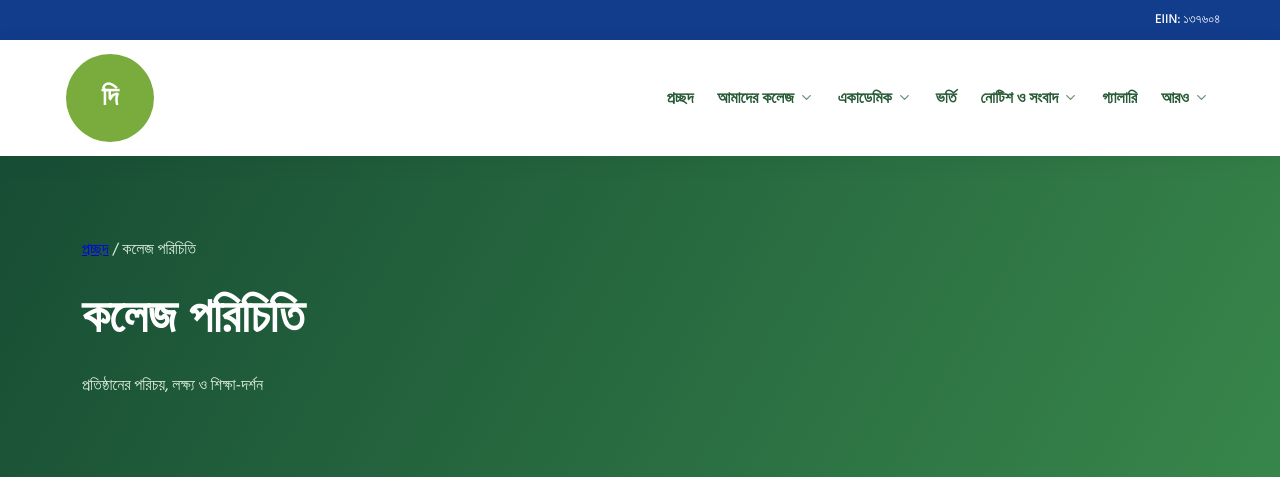
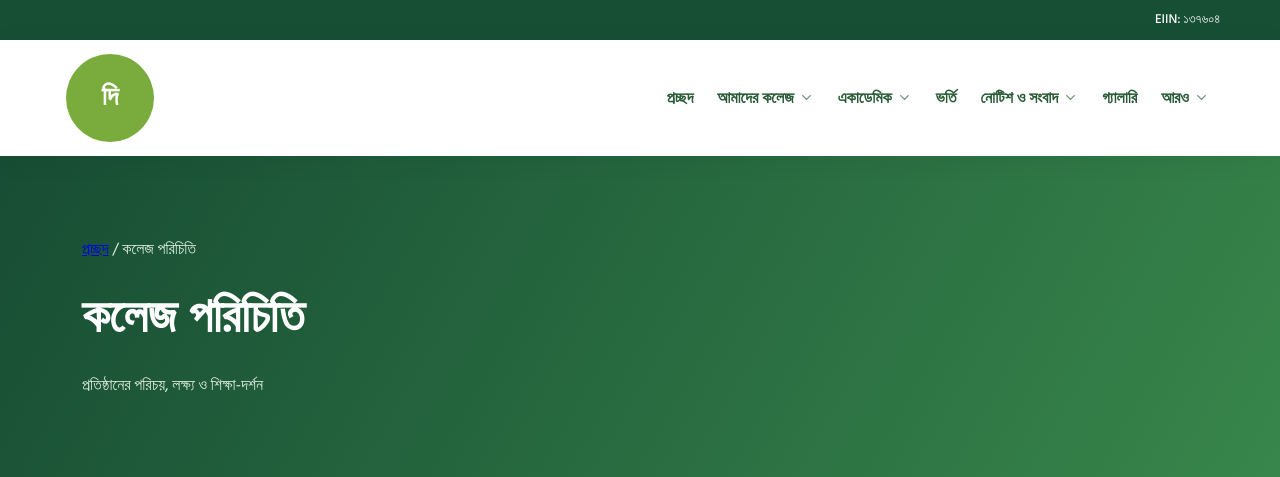
Before and after one commit to pavelsarwar/dic, a PHP site: page /about.html in a window 1280 px wide. Shown: the top 477 px of the page. Run offline with PHP 8.4, Linux system fonts and the light colour scheme.

Commit message:
ui: restore college green top bar and align map pin svg

```diff
--- a/assets/shared.css
+++ b/assets/shared.css
@@ -129,3 +129,7 @@
 .cms-footer-grid .cms-contact-line{display:flex;align-items:flex-start;gap:10px;margin:5px 0;line-height:1.5}
 .cms-contact-icon{display:inline-flex;flex:0 0 20px;align-items:center;justify-content:center;font-size:19px;color:#c8edda;line-height:1.2;margin-top:1px}
 .cms-contact-line span:last-child,.cms-contact-line a{overflow-wrap:anywhere}
+
+/* Brand-consistent top bar and reliable vector contact pin */
+.cms-topbar{background:#174f35;color:#fff}
+.cms-contact-icon svg{display:block;flex:none;width:20px;height:20px}
```
